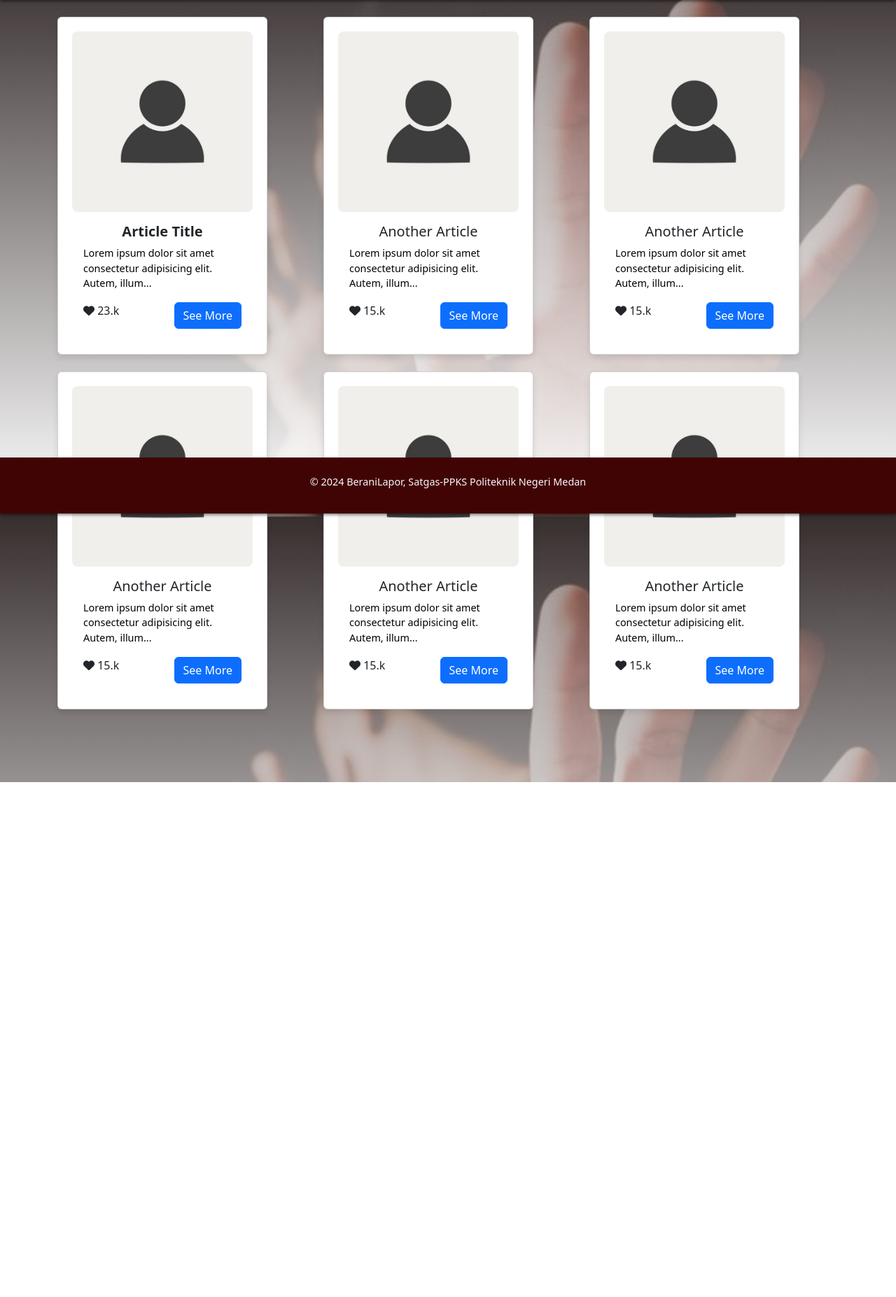
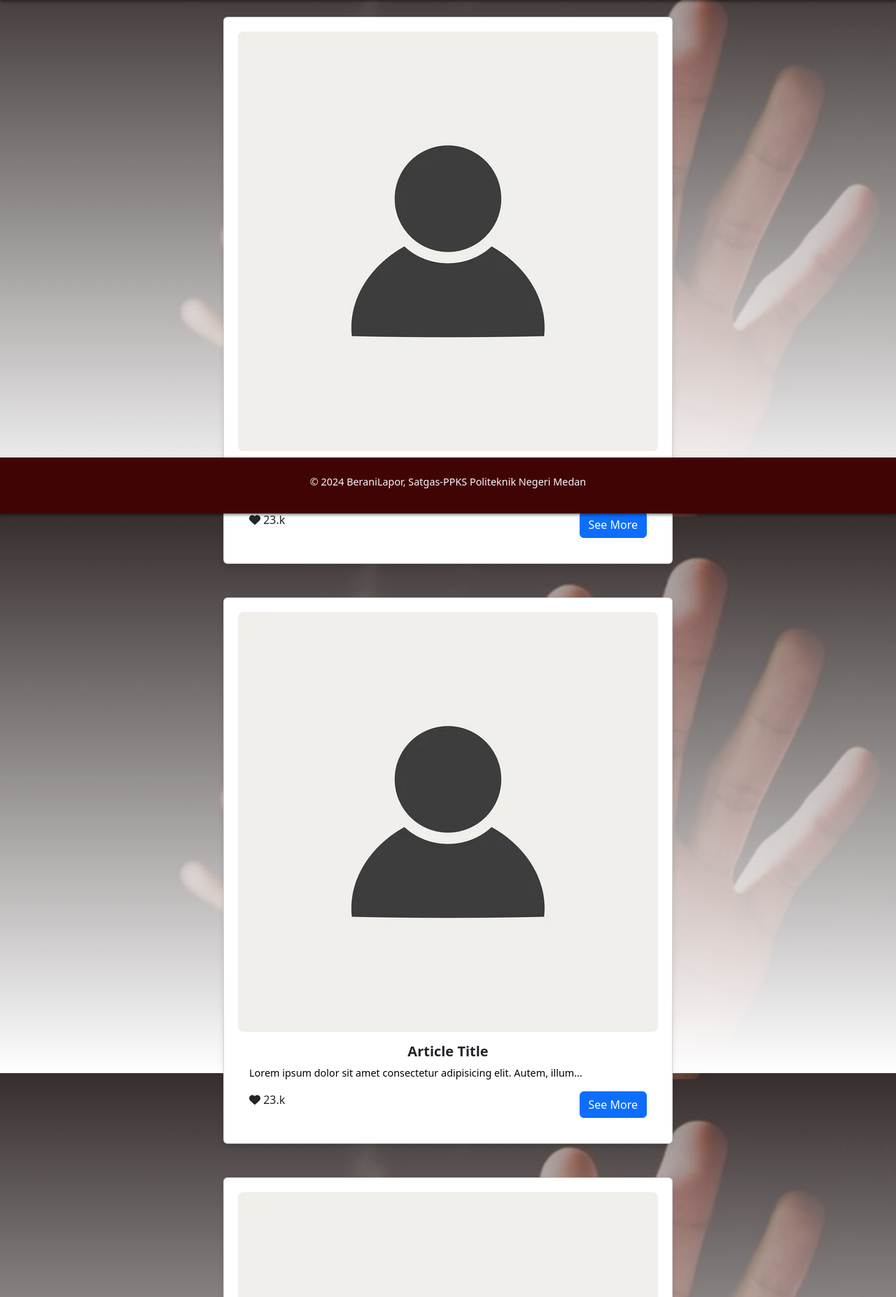
Before and after one commit to pael611/BeraniLapor, a Flask app: page /artikelBase in a window 1280 px wide. Shown: the part 66-1920 px from the top of the page at 70% size. Before the commit the page ends 1184 px from the top, so only its background shows below. Run offline with Flask 3, Linux system fonts and the light colour scheme; some libraries are stand-ins or nearby versions.

Commit message:
final artikel

```diff
--- a/templates/artikel.html
+++ b/templates/artikel.html
@@ -5,12 +5,12 @@
 
 <body>
     <!-- Container -->
-    <div class="container mt-4">
+    <div class="container mt-4 d-flex justify-content-center">
         <!-- Articles Section -->
-        <div id="articles-box" class="row flex-wrap justify-content-center align-items-center">
+        <div id="articles-box" class="row d-flex flex-wrap justify-content-center align-items-center">
             <!-- Article Card -->
-            <div class="col-md-6 col-lg-4 mb-4 col-12">
-                <div class="card h-100">
+            <div class="col-12">
+                <div class="card h-50 w-100 mb-5">
                     <img src="../static/assets/placeholder.jpg" class="card-img-top" alt="Article Image">
                     <div class="card-body d-flex flex-column">
                         <h5 class="card-title"><b>Article Title</b></h5>
@@ -24,99 +24,42 @@
                         </div>
                     </div>
                 </div>
-            </div>
 
-            <!-- Additional article cards can be added here following the same structure -->
-            <div class="col-md-6 col-lg-4 mb-4 col-12">
-                <div class="card h-100">
+                <div class="card h-50 w-100 mb-5">
                     <img src="../static/assets/placeholder.jpg" class="card-img-top" alt="Article Image">
                     <div class="card-body d-flex flex-column">
-                        <h5 class="card-title">Another Article</h5>
+                        <h5 class="card-title"><b>Article Title</b></h5>
                         <p class="card-text-content">Lorem ipsum dolor sit amet consectetur adipisicing elit. Autem,
                             illum...</p>
                         <div class="mt-auto d-flex justify-content-between">
-                            <span class="cursor" onclick="toggle_like('', 'heart2')">
-                                <i class="fa fa-heart" aria-hidden="true"></i> <span class="like-num">15.k</span>
+                            <span class="cursor" onclick="toggle_like('', 'heart1')">
+                                <i class="fa fa-heart" aria-hidden="true"></i> <span class="like-num">23.k</span>
                             </span>
                             <a href="article-detail.html" class="btn btn-primary">See More</a>
                         </div>
                     </div>
                 </div>
-            </div>
 
-            <!-- Additional article cards can be added here following the same structure -->
-            <div class="col-md-6 col-lg-4 mb-4 col-12">
-                <div class="card h-100">
+
+                <div class="card h-50 w-100 mb-5">
                     <img src="../static/assets/placeholder.jpg" class="card-img-top" alt="Article Image">
                     <div class="card-body d-flex flex-column">
-                        <h5 class="card-title">Another Article</h5>
+                        <h5 class="card-title"><b>Article Title</b></h5>
                         <p class="card-text-content">Lorem ipsum dolor sit amet consectetur adipisicing elit. Autem,
                             illum...</p>
                         <div class="mt-auto d-flex justify-content-between">
-                            <span class="cursor" onclick="toggle_like('', 'heart2')">
-                                <i class="fa fa-heart" aria-hidden="true"></i> <span class="like-num">15.k</span>
+                            <span class="cursor" onclick="toggle_like('', 'heart1')">
+                                <i class="fa fa-heart" aria-hidden="true"></i> <span class="like-num">23.k</span>
                             </span>
                             <a href="article-detail.html" class="btn btn-primary">See More</a>
                         </div>
                     </div>
                 </div>
-            </div>
+
+
 
                 <!-- Additional article cards can be added here following the same structure -->
-            <div class="col-md-6 col-lg-4 mb-4 col-12">
-                <div class="card h-100">
-                    <img src="../static/assets/placeholder.jpg" class="card-img-top" alt="Article Image">
-                    <div class="card-body d-flex flex-column">
-                        <h5 class="card-title">Another Article</h5>
-                        <p class="card-text-content">Lorem ipsum dolor sit amet consectetur adipisicing elit. Autem,
-                            illum...</p>
-                        <div class="mt-auto d-flex justify-content-between">
-                            <span class="cursor" onclick="toggle_like('', 'heart2')">
-                                <i class="fa fa-heart" aria-hidden="true"></i> <span class="like-num">15.k</span>
-                            </span>
-                            <a href="article-detail.html" class="btn btn-primary">See More</a>
-                        </div>
-                    </div>
-                </div>
-            </div>
-
-             <!-- Additional article cards can be added here following the same structure -->
-             <div class="col-md-6 col-lg-4 mb-4 col-12">
-                <div class="card h-100">
-                    <img src="../static/assets/placeholder.jpg" class="card-img-top" alt="Article Image">
-                    <div class="card-body d-flex flex-column">
-                        <h5 class="card-title">Another Article</h5>
-                        <p class="card-text-content">Lorem ipsum dolor sit amet consectetur adipisicing elit. Autem,
-                            illum...</p>
-                        <div class="mt-auto d-flex justify-content-between">
-                            <span class="cursor" onclick="toggle_like('', 'heart2')">
-                                <i class="fa fa-heart" aria-hidden="true"></i> <span class="like-num">15.k</span>
-                            </span>
-                            <a href="article-detail.html" class="btn btn-primary">See More</a>
-                        </div>
-                    </div>
-                </div>
-            </div>
-
-             <!-- Additional article cards can be added here following the same structure -->
-             <div class="col-md-6 col-lg-4 mb-4 col-12">
-                <div class="card h-100">
-                    <img src="../static/assets/placeholder.jpg" class="card-img-top" alt="Article Image">
-                    <div class="card-body d-flex flex-column">
-                        <h5 class="card-title">Another Article</h5>
-                        <p class="card-text-content">Lorem ipsum dolor sit amet consectetur adipisicing elit. Autem,
-                            illum...</p>
-                        <div class="mt-auto d-flex justify-content-between">
-                            <span class="cursor" onclick="toggle_like('', 'heart2')">
-                                <i class="fa fa-heart" aria-hidden="true"></i> <span class="like-num">15.k</span>
-                            </span>
-                            <a href="article-detail.html" class="btn btn-primary">See More</a>
-                        </div>
-                    </div>
-                </div>
-            </div>
-
-            <!-- Additional article cards can be added here following the same structure -->
+                <!-- Ensure to use col-12 col-md-6 col-lg-4 classes for proper responsiveness -->
             </div>
         </div>
 
--- a/templates/forum.html
+++ b/templates/forum.html
@@ -48,7 +48,7 @@
                 <div class="card-body">
                     <div class="d-flex mb-3">
                         <a class="me-3" href="#">
-                            <img class="rounded"  src="../static/assets/placeholder.jpg" alt="Image">
+                            <img class="rounded" src="../static/assets/placeholder.jpg" alt="Image">
                         </a>
                         <div>
                             <div class="card-title mb-1 card-tittle">User a <small class="text-muted">@user-a</small>
```
Lines whose indentation alone changed are shown as unchanged.
